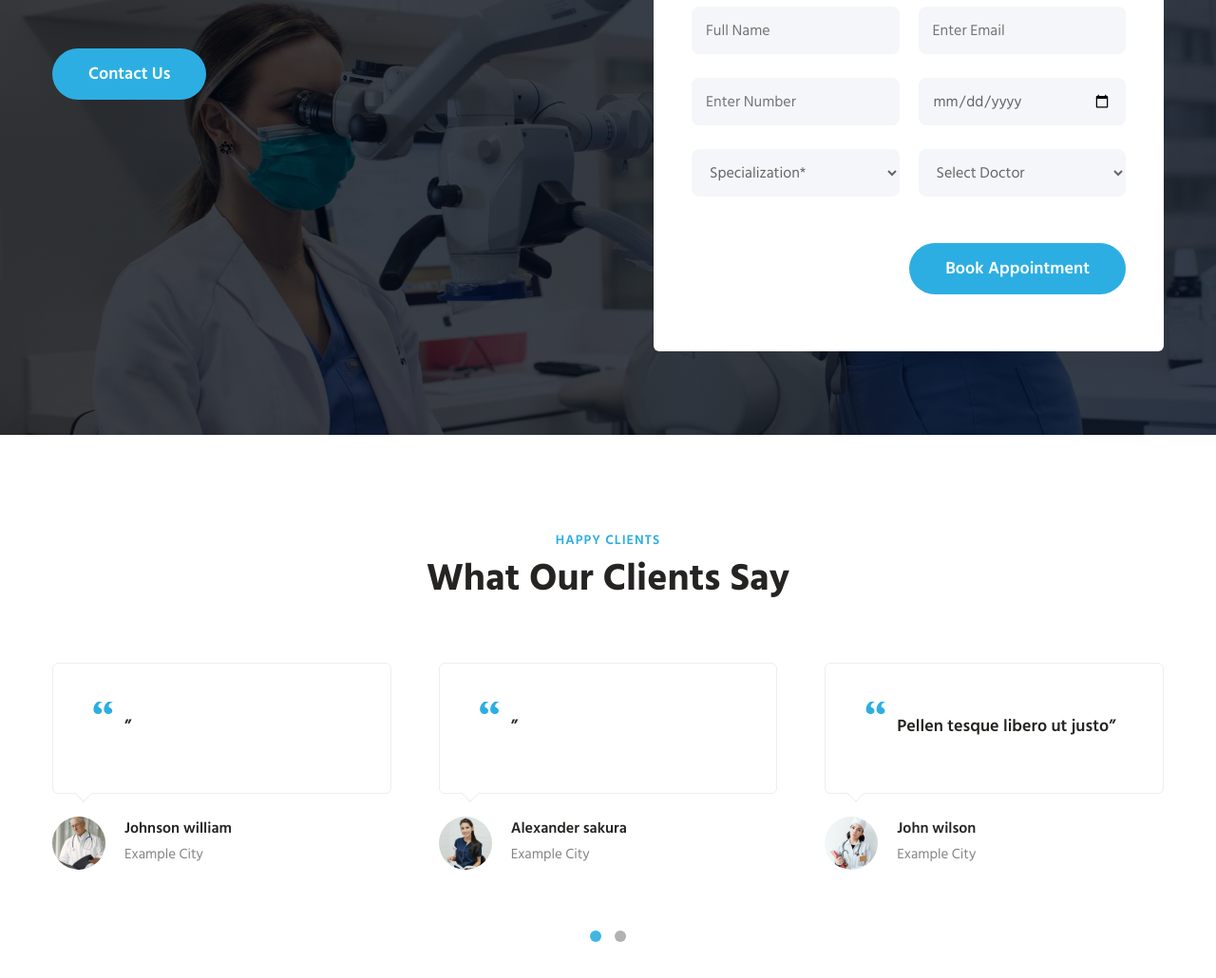
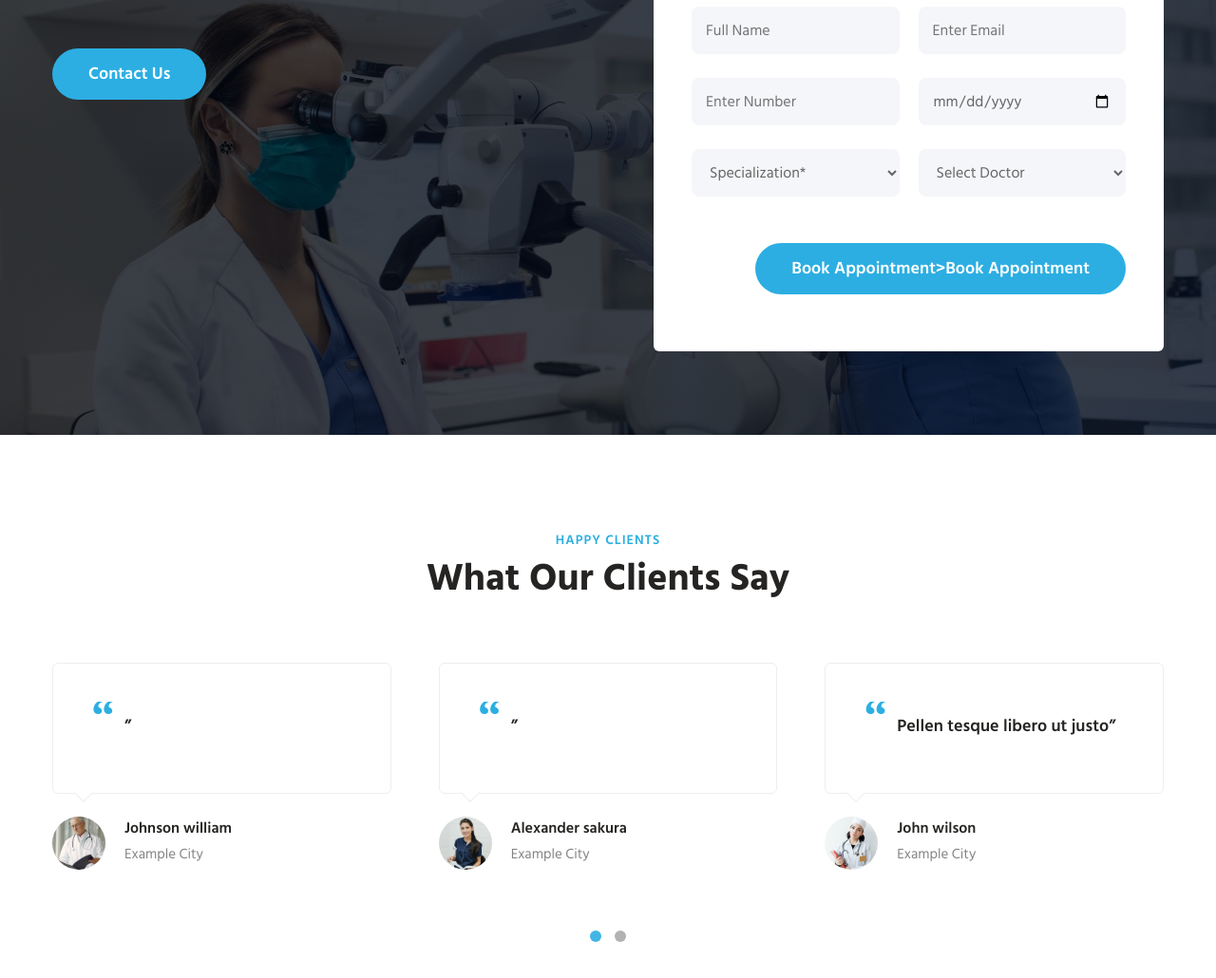
Before and after one commit to sovanmohan/Medick, a plain HTML site: page index.html in a window 1280 px wide. Shown: the part 4022-5052 px from the top of the page at 95% size. Drawn offline with Linux system fonts and the light colour scheme.

Commit message:
Update index.html

```diff
--- a/index.html
+++ b/index.html
@@ -520,7 +520,7 @@ Author URL: http://w3layouts.com
 
                 </div>
                 <div class="appointment-btn text-lg-right">
-                  <button type="submit" class="btn btn-style btn-primary mt-4">Book Appointment</button>
+                  <button type="submit" class="btn btn-style btn-primary mt-4" <a href="message.html">Book Appointment</a>>Book Appointment</button>
                 </div>
               </form>
             </div>
```
